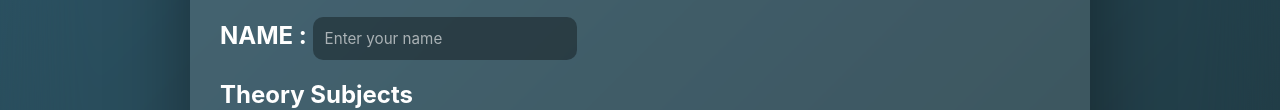
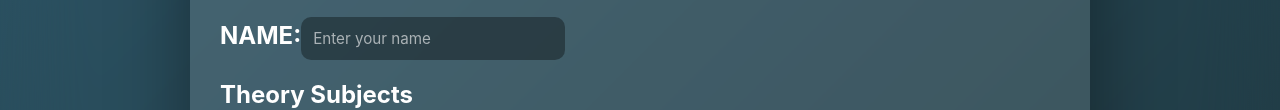
Before and after one commit to Krutant393/fy-sgpa-calculator-sem1, a plain HTML site: page index.html in a window 1280 px wide. Shown: the part 227-337 px from the top of the page. Drawn offline with Linux system fonts and the light colour scheme.

Commit message:
Restore index.html to original state

```diff
--- a/index.html
+++ b/index.html
@@ -41,7 +41,7 @@
   <form id="sgpaForm" novalidate>
 
 
- <h2>NAME : <input type="text" id="studentName" placeholder="Enter your name"></h1>
+ <h2>NAME:<input type="text" id="studentName" placeholder="Enter your name"></h2>
 
     <section>
       <h1>Theory Subjects</h1>
```
